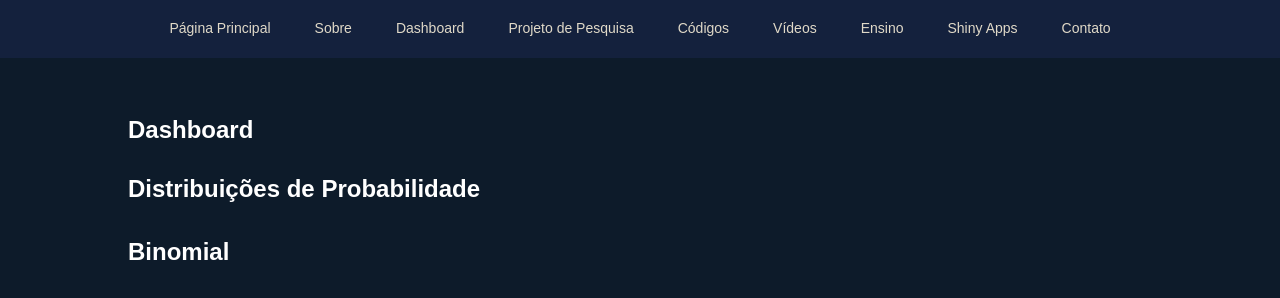
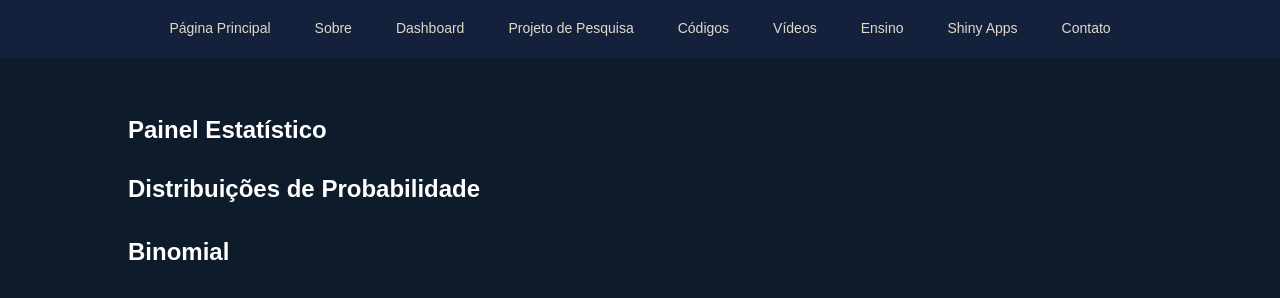
Before and after one commit to jonathanestatistica/webpage, a Flask app: page /dashboard/ in a window 1280 px wide. Shown: the part 314-612 px from the top of the page. Run offline with Flask 3, Linux system fonts and the light colour scheme.

Commit message:
Add files via upload

```diff
--- a/templates/dashboard.html
+++ b/templates/dashboard.html
@@ -1,9 +1,9 @@
 {% extends "base.html" %}
 
-{% block title %}Dashboard{% endblock %}
+{% block title %}Painel Estatístico{% endblock %}
 
 {% block content %}
-<h1>Dashboard</h1>
+<h1>Painel Estatístico</h1>
 
 <!-- Distribuições de Probabilidade -->
 <h2>Distribuições de Probabilidade</h2>
```
